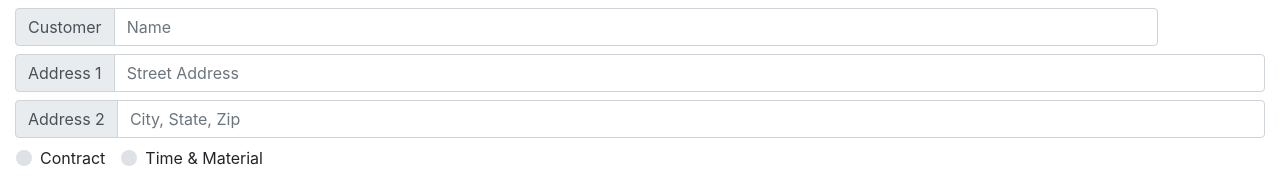
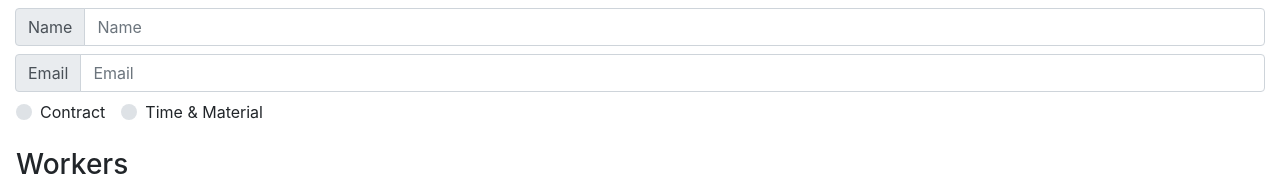
Before and after one commit to relionbrian/kgcmobile, a Vue app: page / in a window 1280 px wide. Shown: the top 188 px of the page. Built offline with nearby package versions, Linux system fonts and the light colour scheme; what vue-signature-pad would draw is missing.

Commit message:
link with KGC-Node

```diff
--- a/src/App.vue
+++ b/src/App.vue
@@ -1,32 +1,33 @@
 <template>
   <div id="app">
     <div class="row mt-2 ml-0 mr-0">
-      <div class="input-group col-11 mb-2">
+      <div class="input-group col-12 mb-2">
         <div class="input-group-prepend">
-          <span class="input-group-text">Customer</span>
-        </div>
-        <input type="text" v-model="userData.customer" placeholder="Name" class="form-control">
-      </div>
-      <div class="input-group col-12 mb-2 mr-2">
-        <div class="input-group-prepend">
-          <span class="input-group-text">Address 1</span>
+          <span class="input-group-text">Name</span>
         </div>
         <input
-          type="text"
-          v-model="userData.address1"
-          placeholder="Street Address"
+          type="name"
+          name="name"
+          id="name"
+          ref="name"
+          v-model="userData.name"
+          placeholder="Name"
           class="form-control"
         >
       </div>
-      <div class="input-group col-12 mb-2 mr-2">
+      <div class="input-group col-12 mb-2">
         <div class="input-group-prepend">
-          <span class="input-group-text">Address 2</span>
+          <span class="input-group-text">Email</span>
         </div>
         <input
-          type="text"
-          v-model="userData.address2"
-          placeholder="City, State, Zip"
+          type="email"
+          name="email"
+          id="email"
+          ref="email"
+          v-model="userData.email"
+          placeholder="Email"
           class="form-control"
+          aria-describedby="emailHelp"
         >
       </div>
       <div class="custom-control custom-radio ml-3">
@@ -35,7 +36,7 @@
           class="custom-control-input"
           id="contract"
           name="billing"
-          value="contract"
+          value="Contract"
           v-model="userData.billing"
         >
         <label class="custom-control-label" for="contract">Contract</label>
@@ -75,13 +76,13 @@
           </div>
           <input type="text" class="form-control" v-model="workerRow.class" placeholder="Class">
         </div>
-        <div class="mb-2 ml-4">
-          <input type="checkbox" class="form-check-input" v-model="workerRow.travel">
-          <label class="form-check-label">Travel</label>
+        <div class="mb-2">
+          <input type="checkbox" v-model="workerRow.travel">
+          <label>&nbsp;Travel</label>
         </div>
-        <div class="mb-2 ml-4">
-          <input type="checkbox" class="form-check-input" v-model="workerRow.perdiem">
-          <label class="form-check-label">Per Diem</label>
+        <div class="mb-2">
+          <input type="checkbox" value="true" v-model="workerRow.perdiem">
+          <label>&nbsp;Per Diem</label>
         </div>
       </div>
     </div>
@@ -104,10 +105,10 @@
         <h3>Equipment</h3>
       </div>
     </div>
-    <div class="card mb-2 ml-3" style="width: 18rem;" v-for="(equipRow, index) in equipRows">
+    <div class="card mb-2 ml-3" style="width: 18rem;" v-for="(row, index) in rows">
       <div class="card-body">
         <div class="mb-2">
-          <select v-model="equipRow.equip" name="equipment" class="browser-default custom-select">
+          <select v-model="row.equip" name="equipment" class="browser-default custom-select">
             <option value selected disabled hidden>---Select Equipment---</option>
             <option value="Truck & Tools">Truck & Tools</option>
             <option value="Backhoe">Backhoe</option>
@@ -147,12 +148,12 @@
           <input
             type="number"
             class="form-control"
-            v-model="equipRow.equipNo"
+            v-model="row.equipNo"
             placeholder="Equipment Number"
           >
         </div>
         <div class="input-group mb-2">
-          <input type="number" class="form-control" v-model="equipRow.hrs" placeholder="Hours Used">
+          <input type="number" class="form-control" v-model="row.hrs" placeholder="Hours Used">
           <div class="input-group-append">
             <span class="input-group-text">Hrs</span>
           </div>
@@ -161,7 +162,7 @@
     </div>
     <div class="row ml-0">
       <div class="col-12">
-        <button @click="addEquipRow" class="btn btn-outline-primary" style="cursor: pointer">+</button>
+        <button @click="addRow" class="btn btn-outline-primary" style="cursor: pointer">+</button>
         <button
           @click="removeEquipRow(index);"
           class="btn btn-outline-secondary ml-2"
@@ -185,6 +186,7 @@
         <button class="btn btn-block btn-outline-secondary" @click="clear">Clear</button>
       </div>
     </div>
+
     <br>
   </div>
 </template>
@@ -204,7 +206,7 @@ export default {
         billing: ""
       },
       savedPNG: "",
-      equipRows: [],
+      rows: [],
       workerRows: []
     };
   },
@@ -212,10 +214,10 @@ export default {
     clear() {
       this.$refs.signaturePad.clearSignature();
     },
-    addEquipRow() {
+    addRow() {
       //var elem = document.createElement("tr");
       //rows += 1;
-      this.equipRows.push({
+      this.rows.push({
         equip: "",
         equipNo: "",
         hrs: ""
@@ -233,17 +235,19 @@ export default {
     },
     submitForm() {
       console.log(this.workerRows);
-      let { isEmpty, data } = this.$refs.signaturePad.saveSignature();
+      var { isEmpty, data } = this.$refs.signaturePad.saveSignature();
       this.savedPNG = data;
-      let RowData = this.rows;
-      axios
-        .post("https://nodeforward.localtunnel.me/api/v1/posts", {
+      var RowData = this.rows;
+      var name = this.userData.name;
+      var email = this.userData.email;
+      var WorkerData = this.workerRows;
+      var billing = this.userData.billing;
+      axios.post('http://108.169.70.2/form_submit:3000', {
           body: {
             userData: {
-              customer: this.userData.customer,
-              address1: this.userData.address1,
-              address2: this.userData.address2,
-              billing: this.userData.billing
+              name: name,
+              email: email,
+              billing: billing
             },
             InputData: {
               EquipmentRowInfo: RowData,
@@ -260,20 +264,19 @@ export default {
         });
     },
     removeEquipRow(index) {
-      this.equipRows.splice(index, 1);
-      equipRows = -1;
+      this.rows.splice(index, 1);
+      rows = -1;
     },
     removeWorkerRow(index) {
       this.workerRows.splice(index, 1);
       workerRows = -1;
-    }
-
+    },
     // submitForm: async function() {
     //     // save signature
-    //     const { isEmpty, data } = this.$refs.signaturePad.saveSignature()
-    //     this.savedPNG = data
+    //     const { isEmpty, data } = this.$refs.signaturePad.saveSignature();
+    //     this.savedPNG = data;
     //     // fetch params init
-    //     const { name, email, savedPNG } = this
+    //     const { name, email, savedPNG } = this;
     //     const opts = {
     //         method: 'POST',
     //         headers: { 'Content-Type': 'application/json' },
@@ -281,13 +284,12 @@ export default {
     //     }
 
     //     //fetch
-    //     const response = await fetch('http://localhost:3000/form_submit', opts)
+    //     const response = await fetch('http://corp.kgcinc.com:3000/form_submit', opts);
     //     if (response.ok){
     //       const data = await response.json()
     //       alert("Form received.  Thank you!");
     //     } else {
-    //       throw Error(response.statusText){
-    //       alert(Error);
+    //       alert(response.statusText);
     //     }
 
     //     //clear all fields
```
